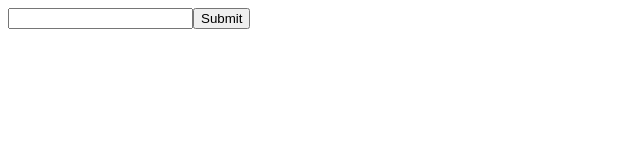
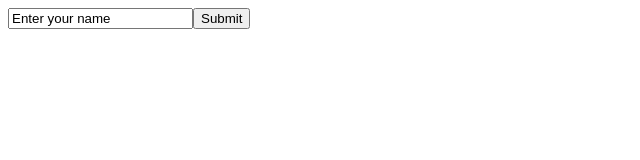
Before and after one commit to sidharth-001/react-crash-course, a React (Create React App) app: page / in a window 1280 px wide. Shown: the top 160 px of the page, without its empty margins (0-640 px from the left). Built offline with nearby package versions, Linux system fonts and the light colour scheme.

Commit message:
Controlled Components

```diff
--- a/src/components/Form.js
+++ b/src/components/Form.js
@@ -2,16 +2,26 @@ import React from "react"
 
 class Form extends React.Component{
 
+    constructor(){
+        super();
+        this.state = {
+            value: "Enter your name"
+        }
+    }
+
+    handleInputChange = (event) => {
+        this.setState({value: event.target.value});
+    }
+
     handleFormSubmit = (event) => {
         event.preventDefault();
-        let F_value = document.querySelector('#name').value;
-        alert(F_value);
+        alert(this.state.value);
     }
 
     render(){
         return(
             <form onSubmit={this.handleFormSubmit}>
-                <input type="text" id="name" />
+                <input type="text" id="name" value={this.state.value} onChange={this.handleInputChange} />
                 <input type="submit" />
             </form>
         );
```
